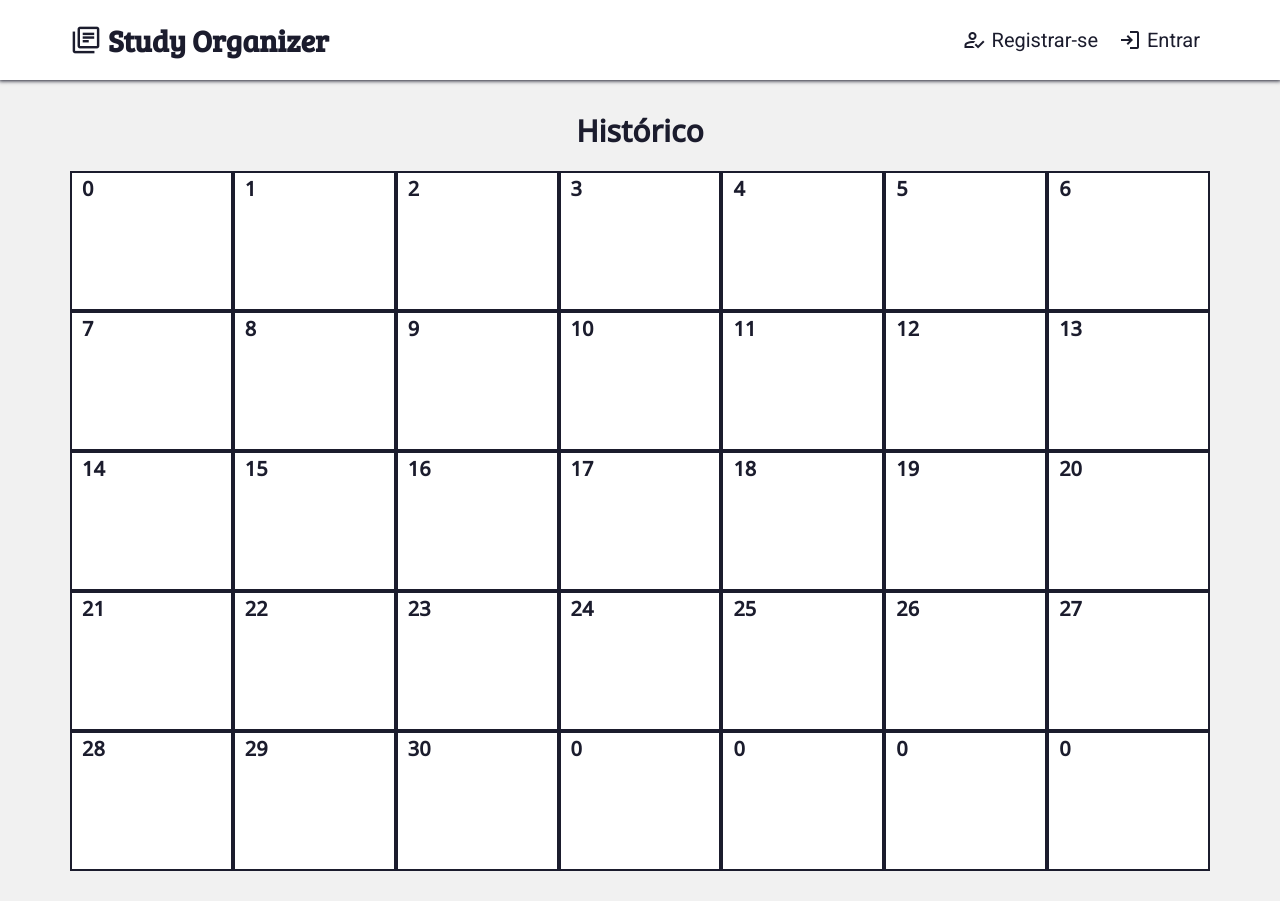
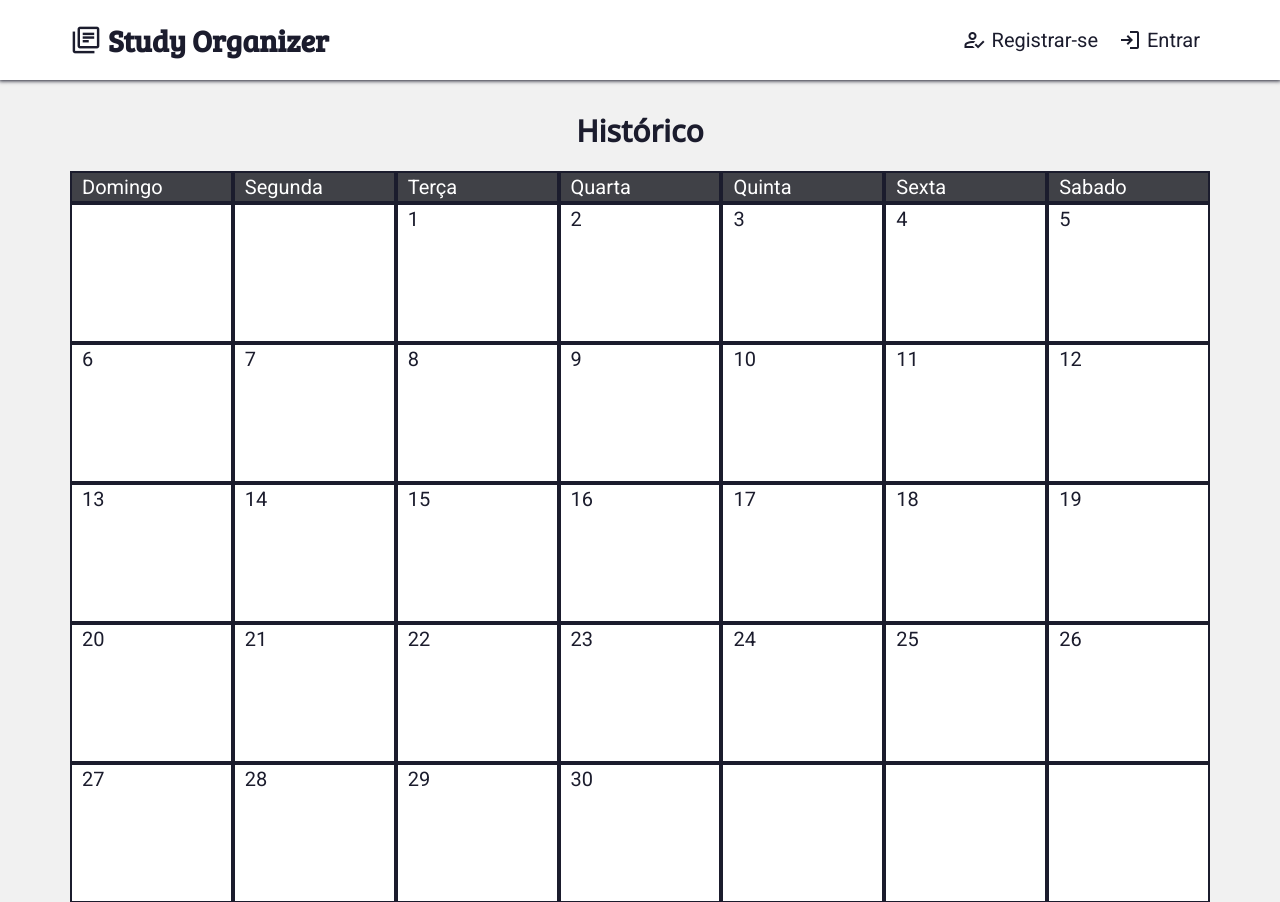
Before and after one commit to Werberty/study-organizer, a Django app: page /historic/ in a window 1280 px wide. Shown: the top 902 px of the page. Run offline with Django 4.2, Linux system fonts and the light colour scheme; some libraries are stand-ins or nearby versions.

Commit message:
:sparkles: FEAT: Config semana começando no Domingo

```diff
--- a/base_static/global/css/style.css
+++ b/base_static/global/css/style.css
@@ -642,6 +642,13 @@
     grid-template-columns: repeat(7, 1fr);
 }
 
+.month-grid > p {
+    background-color: var(--secundary-color);
+    border: var(--border) solid var(--primary-color);
+    color: var(--white-color);
+    padding: .2rem 1rem;
+}
+
 .day-content {
     width: 100%;
     height: 14rem;
--- a/studies/templates/studies/pages/historic.html
+++ b/studies/templates/studies/pages/historic.html
@@ -5,14 +5,22 @@
     <h2 class="main-title">Histórico</h2>
     <article class="main-container-month">
         <div class="month-grid">
+            <p>Domingo</p>
+            <p>Segunda</p>
+            <p>Terça</p>
+            <p>Quarta</p>
+            <p>Quinta</p>
+            <p>Sexta</p>
+            <p>Sabado</p>
             {% for weekday in month %}
                 {% for day in weekday %}
                     <div class="day-content">
-                        <h4 class="day-title">{{ day }}</h4>
+                        {% if day != 0 %}
+                            <p class="day-title">{{ day }}</p>
+                        {% endif %}
                     </div>
                 {% endfor %}
             {% endfor %}
-            {% comment %} Row 2 {% endcomment %}
         </div>
     </article>
 </section>
--- a/utils/make_month.py
+++ b/utils/make_month.py
@@ -7,6 +7,9 @@ def list_days_month(date=datetime.now()):
     year = date_now.year
     month = date_now.month
 
+    # Configurar para semana começar no Domingo
+    calendar.setfirstweekday(6)
+
     calendario = calendar.monthcalendar(year, month)
 
     return calendario
```
